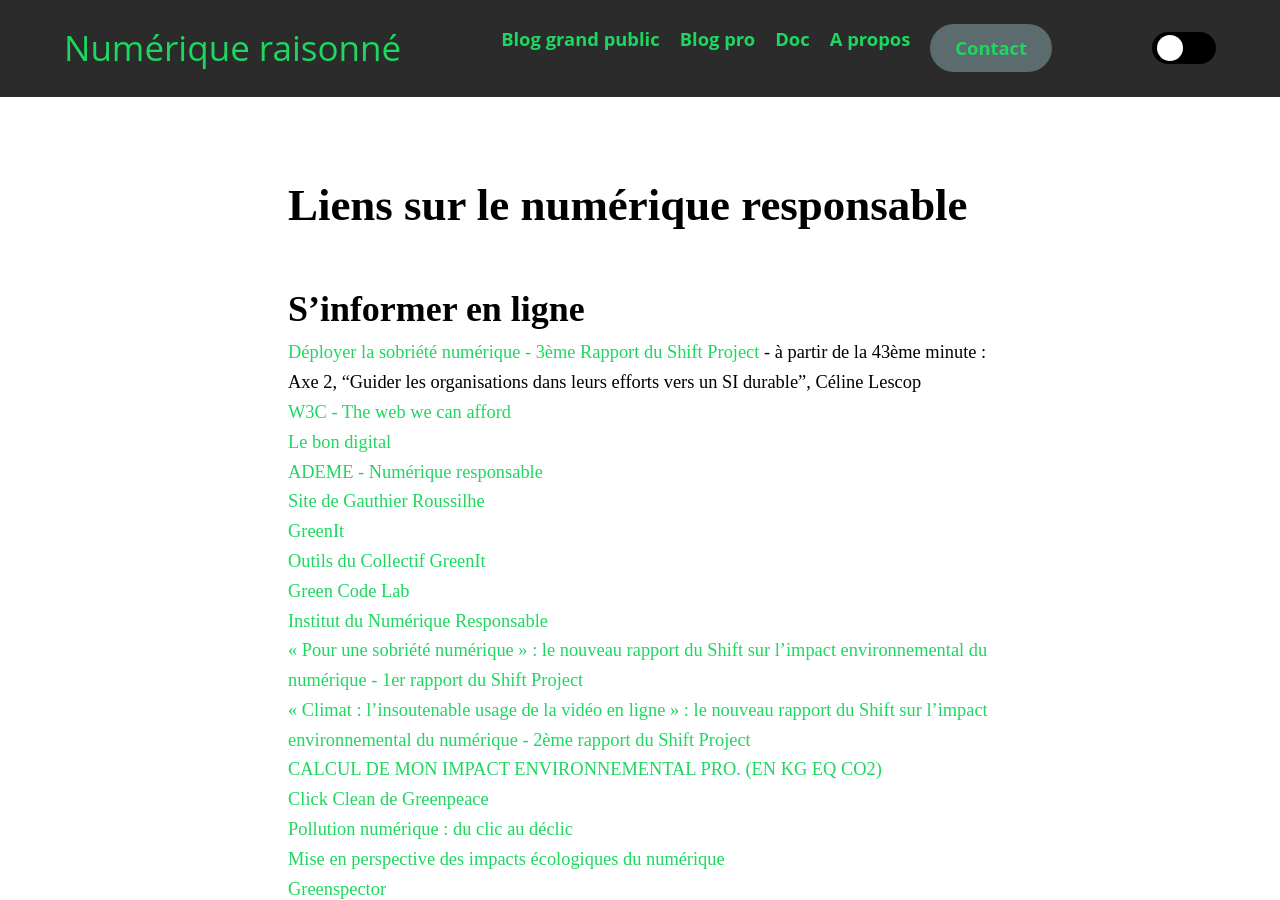
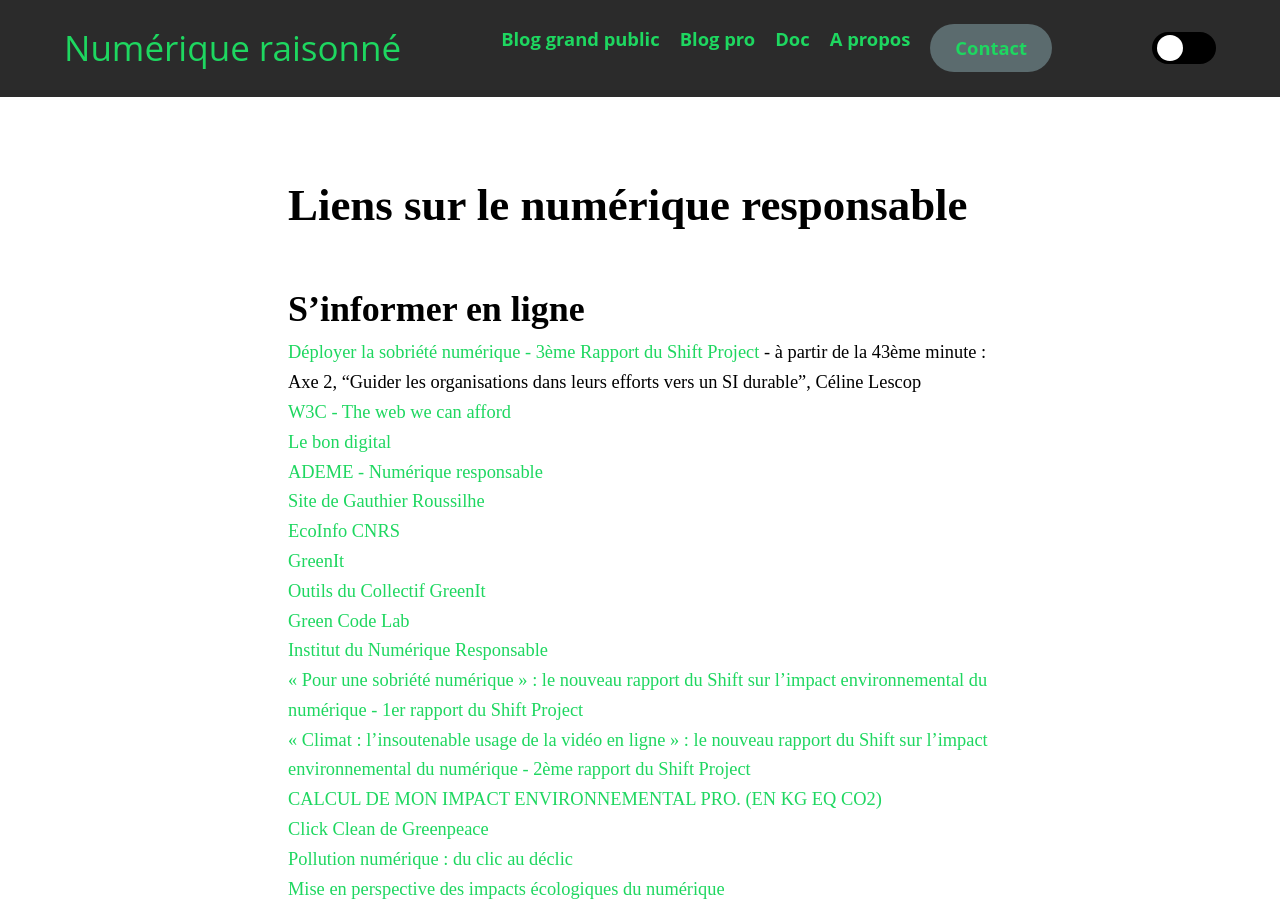
Before and after one commit to Slandais/slandais.github.io, a Jekyll site: the page built from _pages/liens-numerique-responsable.md, in a window 1280 px wide and 900 px high. Built offline with Jekyll 4.4.1, drawn with Linux system fonts in a browser that asks for light colours.

Commit message:
Update liens-numerique-responsable.md

```diff
--- a/_pages/liens-numerique-responsable.md
+++ b/_pages/liens-numerique-responsable.md
@@ -12,6 +12,7 @@
 * [Le bon digital](https://lebondigital.com/)
 * [ADEME - Numérique responsable](https://communication-responsable.ademe.fr/digital-eco-responsable)
 * [Site de Gauthier Roussilhe](https://gauthierroussilhe.com/)
+* [EcoInfo CNRS](https://ecoinfo.cnrs.fr/)
 * [GreenIt](https://www.greenit.fr/)
 * [Outils du Collectif GreenIt](https://collectif.greenit.fr/outils.html)
 * [Green Code Lab](https://www.greencodelab.org/)
```
